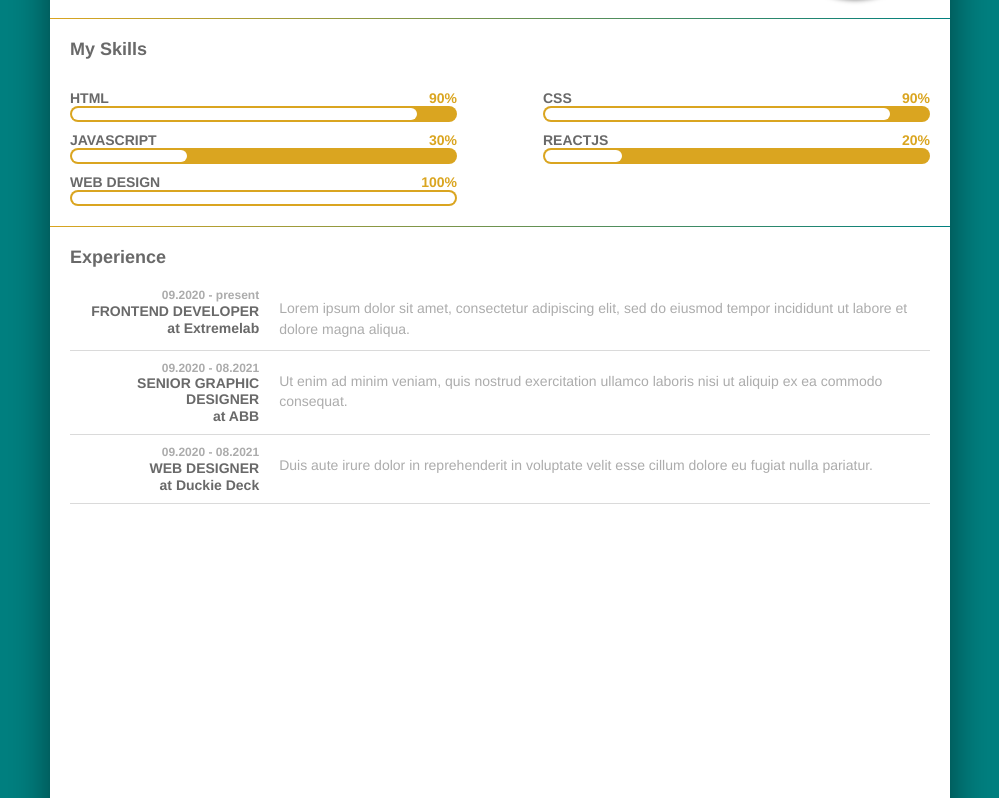
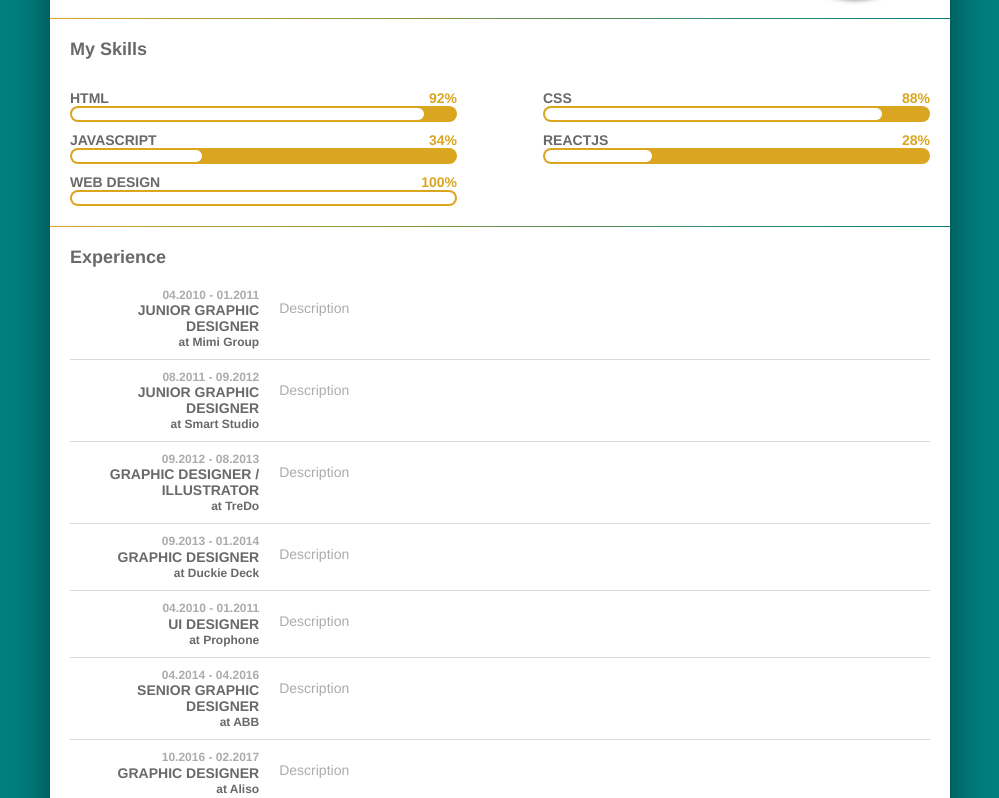
Before and after one commit to bambi007/react-resume, a React (Create React App) app: page / in a window 1280 px wide. Shown: the part 222-1020 px from the top of the page, without its empty margins (140-1139 px from the left). Built offline with nearby package versions, Linux system fonts and the light colour scheme.

Commit message:
Better experience and skills rendering

```diff
--- a/src/assets/css/style.css
+++ b/src/assets/css/style.css
@@ -302,6 +302,7 @@ header .image img {
 @media (min-width: 900px) {
   .experience .company {
     display: block;
+    font-size: 12px;
   }
 }
 
@@ -335,14 +336,12 @@ body {
 .paper {
   background: white;
   width: 100vw;
-  height: 100vh;
   margin: 0 auto;
 }
 
 @media (min-width: 900px) {
   .paper {
     width: 900px;
-    height: 1272px;
     -webkit-box-shadow: 0 20px 40px #00000080;
             box-shadow: 0 20px 40px #00000080;
     margin-top: 50px;
@@ -374,4 +373,21 @@ body {
   padding: 10px 0;
   font-size: 14px;
 }
+
+button {
+  background: none;
+  border: none;
+  outline: none;
+  -webkit-transition: 0.4s;
+  transition: 0.4s;
+  cursor: pointer;
+}
+
+.consent {
+  text-align: center;
+  font-style: oblique;
+  font-size: 12px;
+  line-height: 14px;
+  color: #acacac;
+}
 /*# sourceMappingURL=style.css.map */
--- a/src/assets/scss/parts/_experience.scss
+++ b/src/assets/scss/parts/_experience.scss
@@ -51,6 +51,8 @@
 
     @media (min-width: 900px) {
       display: block;
+      // font-weight: 500;
+      font-size: 12px;
     }
   }
 
--- a/src/assets/scss/style.scss
+++ b/src/assets/scss/style.scss
@@ -25,12 +25,12 @@ body {
 .paper {
   background: $brightest-color;
   width: 100vw;
-  height: 100vh;
+  // height: 100vh;
   margin: 0 auto;
 
   @media (min-width: 900px) {
     width: 900px;
-    height: 1272px;
+    // height: 1272px;
     box-shadow: $big-shadow;
     margin-top: 50px;
     margin-bottom: 80px;
@@ -55,3 +55,19 @@ body {
   padding: 10px 0;
   font-size: 14px;
 }
+
+button {
+  background: none;
+  border: none;
+  outline: none;
+  transition: 0.4s;
+  cursor: pointer;
+}
+
+.consent {
+  text-align: center;
+  font-style: oblique;
+  font-size: 12px;
+  line-height: 14px;
+  color: $secondary-color;
+}
--- /dev/null
+++ b/src/components/consent.jsx
@@ -0,0 +1,18 @@
+import React, { Component } from 'react';
+
+export class Consent extends Component {
+  constructor(props) {
+    super(props);
+    this.state = {
+      ten: "10%",
+      twenty: "20%",
+    };
+  }
+  render() {
+    return (
+      <div className="container">
+        <p className="consent">„I agree to the processing of personal data provided in this document for realising the recruitment process pursuant to the Personal Data Protection Act of 10 May 2018 (Journal of Laws 2018, item 1000) and in agreement with Regulation (EU) 2016/679 of the European Parliament and of the Council of 27 April 2016 on the protection of natural persons with regard to the processing of personal data and on the free movement of such data, and repealing Directive 95/46/EC (General Data Protection Regulation)”</p>
+      </div>
+    )
+  }
+}
--- a/src/components/experience.jsx
+++ b/src/components/experience.jsx
@@ -1,21 +1,80 @@
 import React, { Component } from 'react';
 
-const description = [
-  'Lorem ipsum dolor sit amet, consectetur adipiscing elit, sed do eiusmod tempor incididunt ut labore et dolore magna aliqua.',
-  'Ut enim ad minim veniam, quis nostrud exercitation ullamco laboris nisi ut aliquip ex ea commodo consequat. ',
-  'Duis aute irure dolor in reprehenderit in voluptate velit esse cillum dolore eu fugiat nulla pariatur.',
-  'Excepteur sint occaecat cupidatat non proident, sunt in culpa qui officia deserunt mollit anim id est laborum.'
-]
+const experience = [
+  {
+    id: 1,
+    position: 'Junior Graphic Designer',
+    company: 'Mimi Group',
+    dates: '04.2010 - 01.2011',
+    description: 'Description'
+  },
+  {
+    id: 2,
+    position: 'Junior Graphic Designer',
+    company: 'Smart Studio',
+    dates: '08.2011 - 09.2012',
+    description: 'Description'
+  },
+  {
+    id: 3,
+    position: 'Graphic Designer / Illustrator',
+    company: 'TreDo',
+    dates: '09.2012 - 08.2013',
+    description: 'Description'
+  },
+  {
+    id: 4,
+    position: 'Graphic Designer',
+    company: 'Duckie Deck',
+    dates: '09.2013 - 01.2014',
+    description: 'Description'
+  },
+  {
+    id: 5,
+    position: 'UI Designer',
+    company: 'Prophone',
+    dates: '04.2010 - 01.2011',
+    description: 'Description'
+  },
+  {
+    id: 6,
+    position: 'Senior Graphic Designer',
+    company: 'ABB',
+    dates: '04.2014 - 04.2016',
+    description: 'Description'
+  },
+  {
+    id: 7,
+    position: 'Graphic Designer',
+    company: 'Aliso',
+    dates: '10.2016 - 02.2017',
+    description: 'Description'
+  },
+  {
+    id: 8,
+    position: 'Frontend Developer',
+    company: 'Extremelab',
+    dates: '09.2020 - present',
+    description: 'Description'
+  }
+];
+
 
 export class Experience extends Component {
   render() {
+
+    const PositionsList = ({ experience }) => (
+      <div>
+        {experience.map(element => (
+          <Position key={element.id} position={element.position} dates={element.dates} company={element.company} description={element.description} />
+        ))}
+      </div>
+    );
     return (
       <section className="experience">
         <div className="container">
           <h3>Experience</h3>
-          <Position name='Frontend Developer' dates='09.2020 - present' company='Extremelab' description={description[0]} />
-          <Position name='Senior Graphic Designer' dates='09.2020 - 08.2021' company='ABB' description={description[1]} />
-          <Position name='Web Designer' dates='09.2020 - 08.2021' company='Duckie Deck' description={description[2]} />
+          <PositionsList experience={experience} />
         </div>
       </section>
     )
@@ -25,11 +84,11 @@ export class Experience extends Component {
 export class Position extends Component {
   render() {
     return (
-      <div className="position">
+      <div className='position'>
         <div className="left">
-          <span className="dates">{this.props.dates}</span>
-          <h4>{this.props.name}</h4>
-          <span className="company">{'at ' + this.props.company}</span>
+          <span className='dates'>{this.props.dates}</span>
+          <h4>{this.props.position}</h4>
+          <span className='company'>{'at ' + this.props.company}</span>
         </div>
         <p className='description'>{this.props.description}</p>
       </div>
--- a/src/components/header.jsx
+++ b/src/components/header.jsx
@@ -5,8 +5,8 @@ export class ContactInfo extends Component {
   render() {
     return (
       <div className="contact">
-        <a href={'tel:' + this.props.phone}><span>phone</span>{this.props.phone}</a>
-        <a href={'mailto:+48' + this.props.email}><span>e-mail</span>{this.props.email}</a>
+        <a href={'tel:+48' + this.props.phone}><span>phone</span>{this.props.phone}</a>
+        <a href={'mailto:' + this.props.email}><span>e-mail</span>{this.props.email}</a>
       </div>
     )
   }
@@ -17,9 +17,9 @@ export class SocialMedia extends Component {
     return (
       <div className='contact-links'>
         <div className="social-media">
-          <a className="social github"></a>
-          <a className="social linkedin"></a>
-          <a className="social behance"></a>
+          <button href="https://github.com" className="social github"></button>
+          <button href="https://github.com" className="social linkedin"></button>
+          <button href="https://github.com" className="social behance"></button>
         </div>
         <ContactInfo phone='881688818' email='dziedziochs@gmail.com' />
       </div>
@@ -42,7 +42,6 @@ export class Profile extends Component {
 
 export class ProfilePicture extends Component {
   render() {
-    const image = ['profile picture'];
     return (
       <div className="image"><img src={this.props.source} alt={this.props.alt} /></div>
     )
--- a/src/components/paper.jsx
+++ b/src/components/paper.jsx
@@ -2,6 +2,7 @@ import React, { Component } from 'react';
 import { Header } from './header';
 import { Skills } from './skills';
 import { Experience } from './experience';
+import { Consent } from './consent';
 
 
 export class Paper extends Component {
@@ -11,6 +12,7 @@ export class Paper extends Component {
         <Header />
         <Skills />
         <Experience />
+        <Consent />
       </div>
     )
   }
--- a/src/components/skills.jsx
+++ b/src/components/skills.jsx
@@ -1,35 +1,50 @@
 import React, { Component } from 'react';
 
-
+const skills = [
+  {
+    id: 1,
+    skill: 'HTML',
+    level: 92,
+  },
+  {
+    id: 2,
+    skill: 'CSS',
+    level: 88,
+  },
+  {
+    id: 3,
+    skill: 'JavaScript',
+    level: 34,
+  },
+  {
+    id: 4,
+    skill: 'ReactJS',
+    level: 28,
+  },
+  {
+    id: 5,
+    skill: 'Web Design',
+    level: 100,
+  }
+]
 
 export class Skills extends Component {
-  constructor(props) {
-    super(props);
-    this.state = {
-      ten: "10%",
-      twenty: "20%",
-      thirty: "30%",
-      fourty: "40%",
-      fifty: "50%",
-      sixty: "60%",
-      seventy: "70%",
-      eighty: "80%",
-      ninety: "90%",
-      hundred: "100%"
-    };
-  }
+
   render() {
+
+    const SkillSet = ({ skills }) => (
+      <div className='skill-list'>
+        {skills.map(element => (
+          <Skill key={element.id} skill={element.skill} level={element.level} />
+        ))}
+      </div>
+    );
+
     return (
       <section className="skills">
         <div className="container">
           <h3>My Skills</h3>
-          <div className="skill-list">
-            <Skill name='HTML' width={this.state.ninety} />
-            <Skill name='CSS' width={this.state.ninety} />
-            <Skill name='JavaScript' width={this.state.thirty} />
-            <Skill name='ReactJS' width={this.state.twenty} />
-            <Skill name='Web Design' width={this.state.hundred} />
-          </div>
+          <SkillSet skills={skills} />
         </div>
       </section>
     )
@@ -41,10 +56,10 @@ export class Skill extends Component {
     return (
       <div className="skill">
         <div className="data">
-          <span>{this.props.name}</span>
-          <span className="percent">{this.props.width}</span>
+          <span>{this.props.skill}</span>
+          <span className="percent">{this.props.level + "%"}</span>
         </div>
-        <ProgressBar width={this.props.width} />
+        <ProgressBar level={this.props.level} />
       </div>
     )
   }
@@ -54,7 +69,7 @@ export class ProgressBar extends Component {
   render() {
     return (
       <div className="progress-bar">
-        <div className="progress-value" style={{ width: `${this.props.width}` }}></div>
+        <div className="progress-value" style={{ width: `${this.props.level + "%"}` }}></div>
       </div>
 
     )
```
Also changed, not shown: 1 other file (tests, documents, lock files or other folders).
